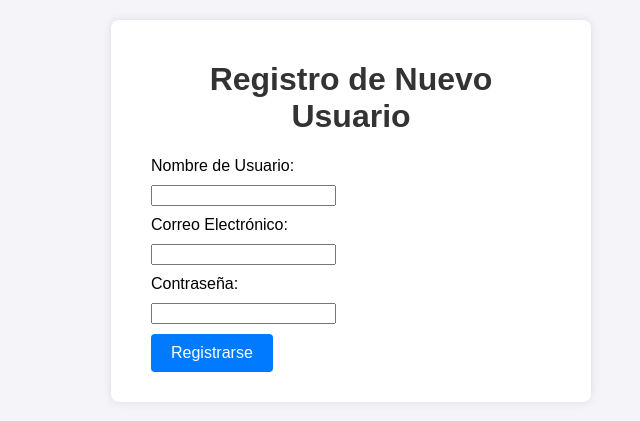
After one commit to KleirRampage45/LibreriaFlask, a Flask app: page /register in a window 1280 px wide. The commit adds this page. Shown: the top 421 px of the page, without its empty margins (289-929 px from the left). Run offline with Flask 2, Linux system fonts and the light colour scheme.

Commit message:
Anadido el registro de usuario

```diff
--- a/LibreriaFlask/main.py
+++ b/LibreriaFlask/main.py
@@ -1,14 +1,15 @@
 from flask import Flask, render_template, request, redirect, url_for
 from flask_sqlalchemy import SQLAlchemy
+from werkzeug.security import generate_password_hash, check_password_hash
 
 app = Flask(__name__)
 app.config['SQLALCHEMY_DATABASE_URI'] = 'sqlite:///new-books-collection.db'
 app.config['SQLALCHEMY_TRACK_MODIFICATIONS'] = False
+app.config['SECRET_KEY'] = 'tu_clave_secreta_aqui'  # Clave secreta para proteger las sesiones y cookies
 db = SQLAlchemy(app)
 
-# CREAR TABLA
-
-class books(db.Model):
+# Define el modelo de Libro
+class Book(db.Model):
     id = db.Column(db.Integer, primary_key=True)
     title = db.Column(db.String(250), unique=True, nullable=False)
     author = db.Column(db.String(250), nullable=False)
@@ -17,62 +18,90 @@ class books(db.Model):
     def __repr__(self):
         return f'{self.title} - {self.author} - {self.rating}/10'
 
+# Define el modelo de Usuario
+class User(db.Model):
+    id = db.Column(db.Integer, primary_key=True)
+    username = db.Column(db.String(100), unique=True, nullable=False)
+    email = db.Column(db.String(120), unique=True, nullable=False)
+    password_hash = db.Column(db.String(128), nullable=False)
+
+    def __repr__(self):
+        return f'<User {self.username}>'
+
+    # Método para establecer la contraseña en forma hash
+    def set_password(self, password):
+        self.password_hash = generate_password_hash(password)
+
+    # Método para verificar la contraseña
+    def check_password(self, password):
+        return check_password_hash(self.password_hash, password)
+
 # Crear todas las tablas definidas en la base de datos
 db.create_all()
 
+# Ruta para la página principal
 @app.route('/')
 def home():
-    # Obtener todos los libros de la base de datos
-    all_books_in_database = db.session.query(books).all()
-    # Renderizar la plantilla "index.html" pasando la lista de libros
-    return render_template("index.html", books=all_books_in_database)
+    all_books = Book.query.all()
+    return render_template('index.html', books=all_books)
 
-@app.route("/add", methods=["GET", "POST"])
-def add():
-    if request.method == "POST":
-        # Recoger los datos del formulario (que estarán en forma de diccionario)
-        data = request.form
-
-        # Crear una nueva fila en la base de datos creando un objeto de la clase 'books'
-        new_book = books(title=data['title'], author=data['author'], rating=data['rating'])
-
-        # Agregar el libro a la base de datos
+# Ruta para la página de agregar libro
+@app.route('/add', methods=['GET', 'POST'])
+def add_book():
+    if request.method == 'POST':
+        title = request.form['title']
+        author = request.form['author']
+        rating = request.form['rating']
+        new_book = Book(title=title, author=author, rating=rating)
         db.session.add(new_book)
         db.session.commit()
+        return redirect(url_for('home'))
+    return render_template('add.html')
 
-        # Redirigir a la página principal
+# Ruta para la página de editar calificación
+@app.route('/edit/<int:id>', methods=['GET', 'POST'])
+def edit_rating(id):
+    book = Book.query.get_or_404(id)
+    if request.method == 'POST':
+        book.rating = request.form['new_rating']
+        db.session.commit()
         return redirect(url_for('home'))
-    # Renderizar la plantilla "add.html" para mostrar el formulario
-    return render_template("add.html")
+    return render_template('edit.html', book=book)
 
-@app.route('/edit/<int:id>', methods=["GET", "POST"])
-def edit_rating(id):
-    if request.method == "POST":
-        # Obtener el libro por su ID
-        book_id = id
-        book_to_update = books.query.get(book_id)
-        print(book_to_update)
-        # Actualizar la calificación del libro
-        book_to_update.rating = request.form["new_rating"]
-        db.session.commit()
-        # Redirigir a la página principal
-        return redirect(url_for('home'))
-    # Obtener el libro por su ID para mostrar los detalles actuales en el formulario
-    book = books.query.get(id)
-    # Renderizar la plantilla "edit.html" pasando los datos del libro
-    return render_template("edit.html", book_id=id, book=book)
-
+# Ruta para la página de eliminar libro
 @app.route('/delete/<int:id>')
 def delete_book(id):
-    # Obtener el libro por su ID
-    book_id = id
-    book_to_delete = books.query.get(book_id)
-    # Eliminar el libro de la base de datos
-    db.session.delete(book_to_delete)
+    book = Book.query.get_or_404(id)
+    db.session.delete(book)
     db.session.commit()
-    # Redirigir a la página principal
     return redirect(url_for('home'))
 
-if __name__ == "__main__":
-    # Ejecutar la aplicación en modo depuración
+# Ruta para la página de registro de usuario
+@app.route('/register', methods=['GET', 'POST'])
+def register():
+    if request.method == 'POST':
+        username = request.form['username']
+        email = request.form['email']
+        password = request.form['password']
+
+        # Verificar si el usuario ya existe en la base de datos
+        existing_user = User.query.filter_by(username=username).first()
+        if existing_user:
+            return "Ya existe un usuario con ese nombre de usuario. Por favor, elige otro."
+
+        # Crear un nuevo usuario
+        new_user = User(username=username, email=email)
+        new_user.set_password(password)
+
+        # Añadir el nuevo usuario a la base de datos
+        db.session.add(new_user)
+        db.session.commit()
+
+        # Redirigir a la página de inicio de sesión u otra página según tu flujo de la aplicación
+        return redirect(url_for('home'))
+
+    # Renderizar el formulario de registro
+    return render_template('register.html')
+
+if __name__ == '__main__':
     app.run(debug=True)
--- /dev/null
+++ b/LibreriaFlask/templates/register.html
@@ -0,0 +1,67 @@
+<!DOCTYPE html>
+<html lang="es">
+<head>
+    <meta charset="UTF-8">
+    <meta name="viewport" content="width=device-width, initial-scale=1.0">
+    <title>Registro de Usuario</title>
+    <style>
+        body {
+            font-family: Arial, sans-serif;
+            background-color: #f4f4f9;
+            margin: 0;
+            padding: 20px;
+        }
+        .container {
+            background-color: #ffffff;
+            padding: 20px 40px;
+            border-radius: 8px;
+            box-shadow: 0 0 10px rgba(0, 0, 0, 0.1);
+            max-width: 400px;
+            margin: auto;
+        }
+        h1 {
+            text-align: center;
+            color: #333;
+        }
+        form {
+            margin-top: 20px;
+        }
+        label, input {
+            display: block;
+            margin-bottom: 10px;
+        }
+        input[type="submit"] {
+            background-color: #007BFF;
+            color: white;
+            border: none;
+            padding: 10px 20px;
+            text-align: center;
+            text-decoration: none;
+            display: inline-block;
+            font-size: 16px;
+            border-radius: 4px;
+            cursor: pointer;
+        }
+        input[type="submit"]:hover {
+            background-color: #0056b3;
+        }
+    </style>
+</head>
+<body>
+    <div class="container">
+        <h1>Registro de Nuevo Usuario</h1>
+        <form action="{{ url_for('register') }}" method="POST">
+            <label for="username">Nombre de Usuario:</label>
+            <input type="text" id="username" name="username" required>
+
+            <label for="email">Correo Electrónico:</label>
+            <input type="email" id="email" name="email" required>
+
+            <label for="password">Contraseña:</label>
+            <input type="password" id="password" name="password" required>
+
+            <input type="submit" value="Registrarse">
+        </form>
+    </div>
+</body>
+</html>
```
Also changed, not shown: LibreriaFlask/templates/index.html (+4 -4 lines).
